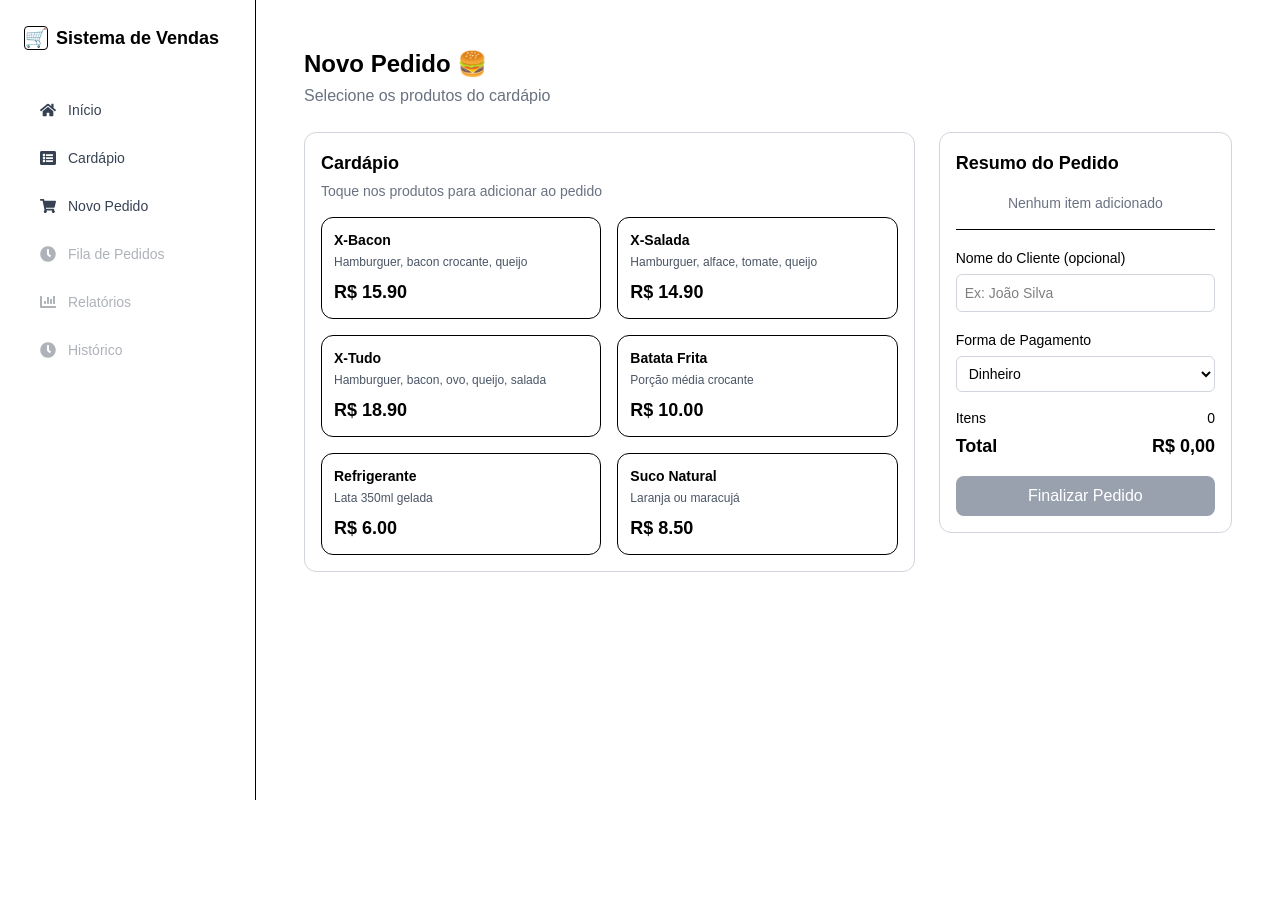
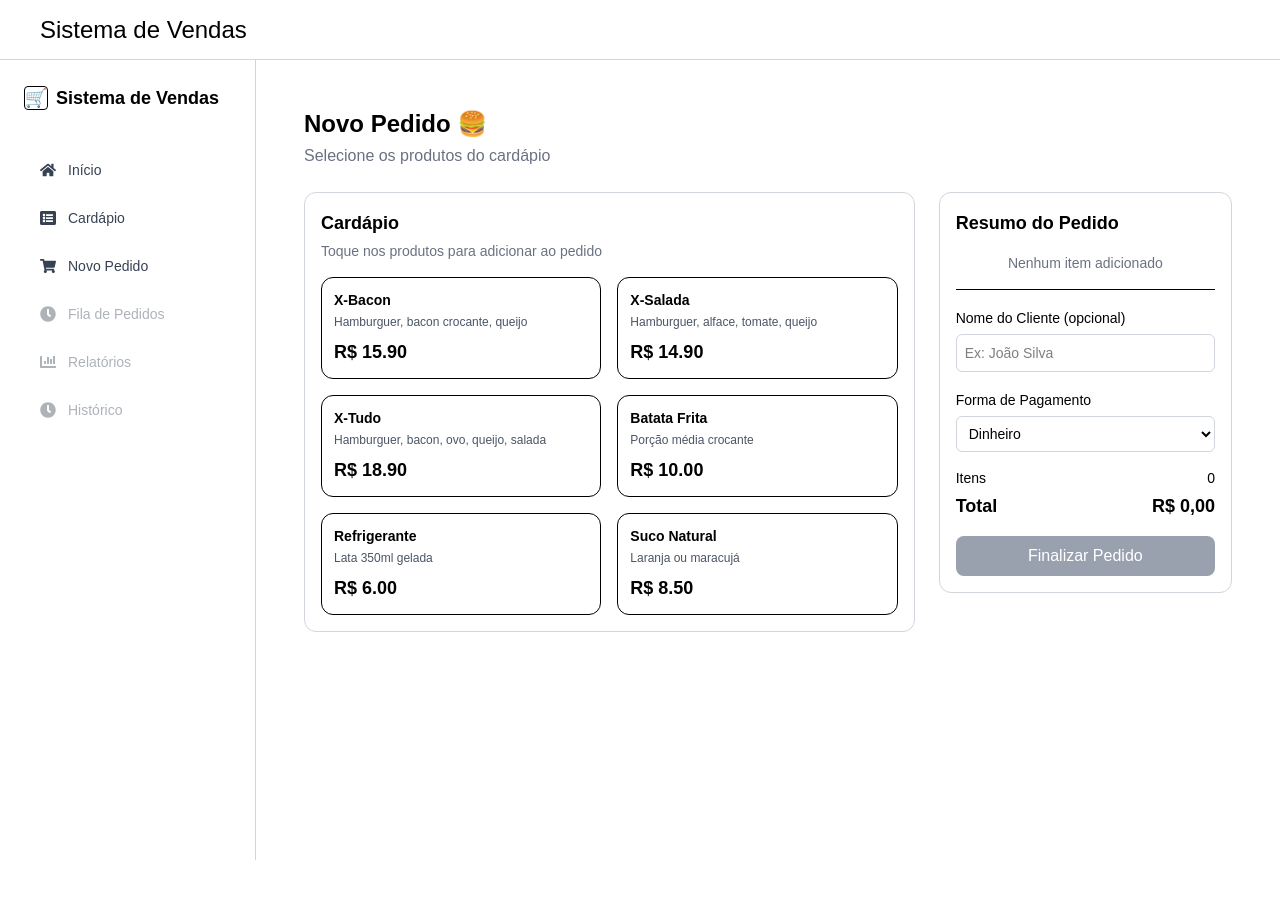
Before and after one commit to eduardo-gabriel-frainer/NomusTruck, a Next.js app: page /pedido in a window 1280 px wide. Shown: the top 898 px of the page. Before the commit the page ends 800 px from the top, so only its background shows below. Built offline with nearby package versions, Linux system fonts and the light colour scheme.

Commit message:
Footer e Header

```diff
--- a/src/app/layout.js
+++ b/src/app/layout.js
@@ -1,6 +1,7 @@
 import { Geist, Geist_Mono } from "next/font/google";
 import "./globals.css";
 import Sidebar from "@/components/Sidebar";
+import Header from "../components/Header";
 
 const geistSans = Geist({
   variable: "--font-geist-sans",
@@ -23,9 +24,13 @@ export default function RootLayout({ children }) {
       lang="en"
       className={`${geistSans.variable} ${geistMono.variable} h-full antialiased`}
     >
-      <body className="min-h-full flex flex-col h-full">
-        <div className="flex flex-1 min-h-0">
+      <body className="min-h-screen flex flex-col">
+        {/* O Header fica aqui, ocupando toda a largura no topo */}
+        <Header />
+
+        <div className="flex flex-1 overflow-hidden">
           <Sidebar />
+
           <main className="flex-1 overflow-auto p-6">
             {children}
           </main>
--- /dev/null
+++ b/src/components/Footer.jsx
@@ -0,0 +1,7 @@
+export default function Footer() {
+  return (
+    <footer className="bg-gray-900 text-white text-center p-4">
+      © 2026 Footer Teste - Buzzi
+    </footer>
+  );
+}
--- /dev/null
+++ b/src/components/Header.jsx
@@ -0,0 +1,7 @@
+export default function Header() {
+  return (
+    <header className="flex items-center h-15 bg-white text-white pl-10 border-b-1 border-gray-300">
+      <h1 className="text-2xl text-black">Sistema de Vendas</h1>
+    </header>
+  );
+}
--- a/src/components/Sidebar.jsx
+++ b/src/components/Sidebar.jsx
@@ -13,7 +13,7 @@ export default function Sidebar({ currentPage, onNavigate }) {
   ];
 
   return (
-    <nav className="w-64 bg-white border-r h-screen p-6 flex flex-col">
+    <nav className="w-64 bg-white border-r border-gray-300 h-screen p-6 flex flex-col">
       <div className="mb-10 flex items-center space-x-2 font-bold text-lg">
         <div className="w-6 h-6 border rounded flex items-center justify-center">🛒</div>
         <span>Sistema de Vendas</span>
```
